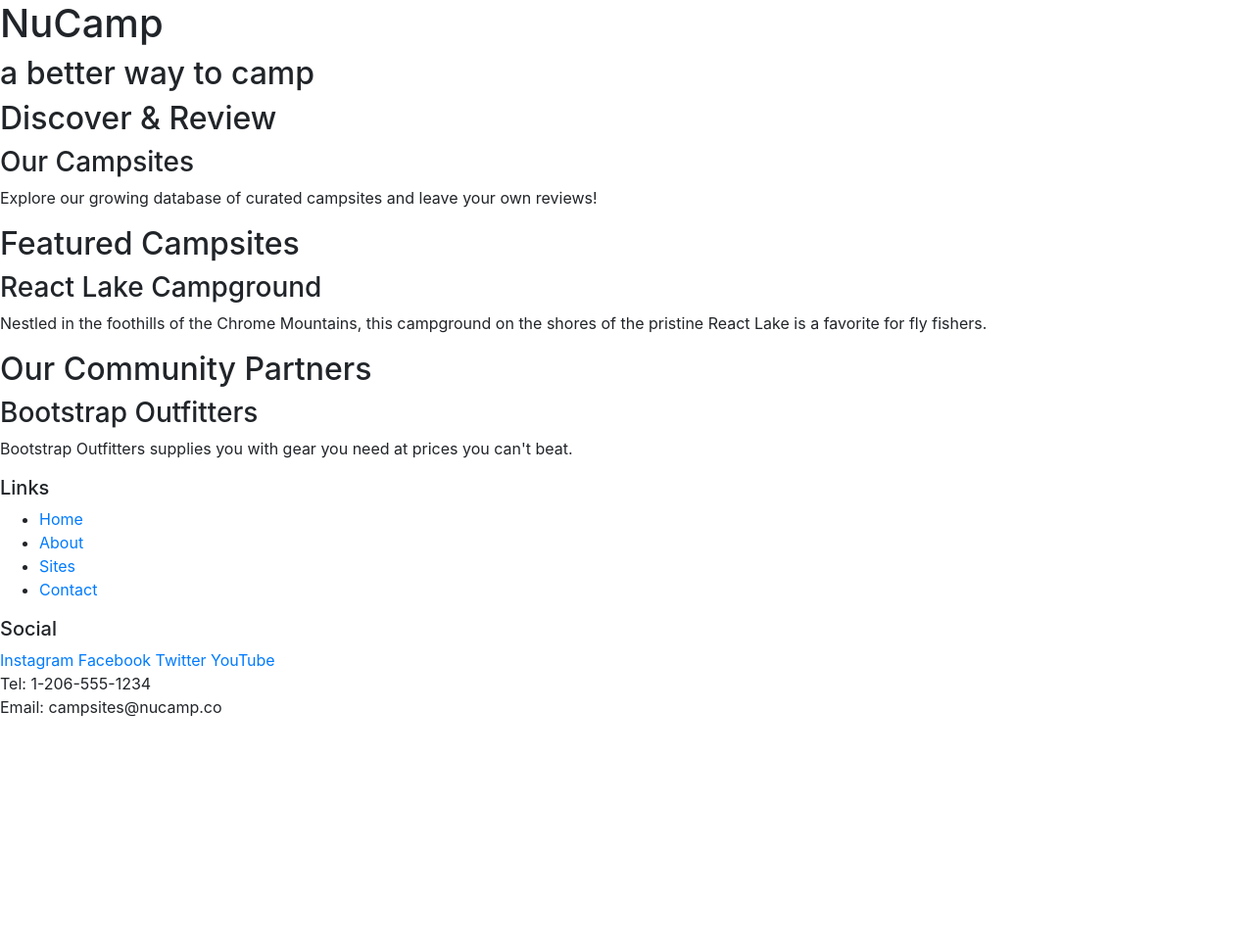
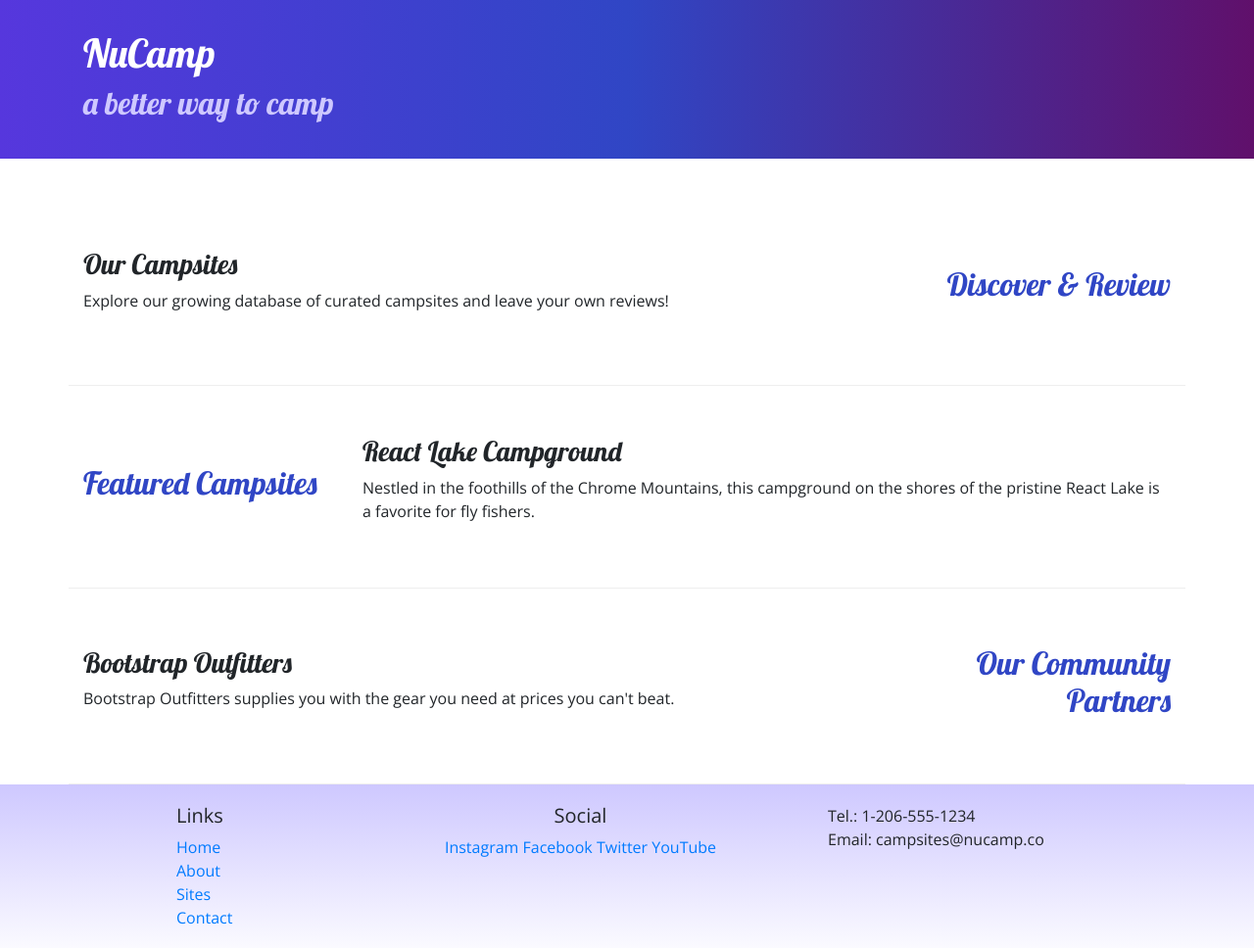
Before and after one commit to Oinkeh/Week-1-Bootstrap-Assignment, a website: page index.html in a window 1280 px wide. Shown: the whole page at 98% size. Before the commit the page ends 800 px from the top, so only its background shows below. Drawn offline with nearby package versions, Linux system fonts and the light colour scheme.

Commit message:
Version Final

```diff
--- /dev/null
+++ b/css/styles.css
@@ -0,0 +1,32 @@
+body {
+    font-family: "Open Sans", sans-serif;
+}
+
+h1, h2, h3 {
+    font-family: "Lobster", cursive;
+}
+
+h2 {
+    color: #3046C5;
+}
+
+header h2 {
+    color: #CEC8FF;
+}
+
+footer {
+    background-image: linear-gradient(#CEC8FF, white);
+    padding: 20px 0;
+}
+
+.jumbotron {
+    padding: 30px;
+    background-image: linear-gradient(to right, #5637DD, #3046C5, #60106B);
+    color: white;
+}
+
+.row-content {
+    padding: 50px 0;
+    border-bottom: 1px ridge;
+    min-height: 200px;
+}
--- a/index.html
+++ b/index.html
@@ -3,60 +3,84 @@
 
 <head>
     <meta charset="utf-8" />
-
+    <meta name="viewport" content="width=device-width, initial-scale=1" />
     <!-- Bootstrap CSS -->
     <link rel="stylesheet" href="node_modules/bootstrap/dist/css/bootstrap.min.css" />
-
+    <!-- Additional CSS must be placed after Bootstrap CSS -->
+    <link rel="stylesheet" href="https://fonts.googleapis.com/css?family=Lobster|Open+Sans" />
+    <link rel="stylesheet" href="css/styles.css" />
     <title>NuCamp: A Better Way To Camp</title>
 </head>
 
 <body>
 
-    <header>
-        <div>
+    <header class="jumbotron jumbotron-fluid">
+        <div class="container">
+            <div class="row">
+                <div class="col">
                     <h1>NuCamp</h1>
                     <h2>a better way to camp</h2>
                 </div>
+            </div>
+        </div>
     </header>
 
-    <div>
-        <h2>Discover & Review</h2>
+    <div class="container">
+        <div class="row row-content align-items-center">
+            <div class="col-sm-4 order-sm-last col-md-3">
+                <h2 class="text-sm-right">Discover & Review</h2>
+            </div>
+            <div class="col">
                 <h3>Our Campsites</h3>
                 <p>Explore our growing database of curated campsites and leave your own reviews!</p>
             </div>
+        </div>
 
-    <div>
+        <div class="row row-content align-items-center">
+            <div class="col-sm-4 col-md-3">
                 <h2>Featured Campsites</h2>
+            </div>
+            <div class="col">
                 <h3>React Lake Campground</h3>
         		<p>Nestled in the foothills of the Chrome Mountains, this campground on the shores of the pristine React Lake is a favorite for fly fishers.</p>
    			</div>
+        </div>
 
-    <div>
-        <h2>Our Community Partners</h2>
+        <div class="row row-content align-items-center">
+            <div class="col-sm-4 order-sm-last col-md-3">
+                <h2 class="text-sm-right">Our Community Partners</h2>
+            </div>
+            <div class="col">
                 <h3>Bootstrap Outfitters</h3>
-        <p>Bootstrap Outfitters supplies you with gear you need at prices you can't beat.</p>
+        		<p>Bootstrap Outfitters supplies you with the gear you need at prices you can't beat.</p>
+            </div>
+        </div>
     </div>
 
     <footer>
-        <div>
+        <div class="container">
+            <div class="row">
+                <div class="col-4 col-sm-2 offset-1">
                     <h5>Links</h5>
-            <ul>
+                    <ul class="list-unstyled">
                         <li><a href="#">Home</a></li>
                         <li><a href="#">About</a></li>
                         <li><a href="#">Sites</a></li>
                         <li><a href="#">Contact</a></li>
                     </ul>
                 </div>
-        <div>
+                <div class="col-6 col-sm-5 text-center">
                 	<h5>Social</h5>
                     <a href="http://instagram.com/">Instagram</a>
                     <a href="http://facebook.com/">Facebook</a>
                     <a href="http://twitter.com/">Twitter</a>
                     <a href="http://youtube.com/">YouTube</a>
                 </div>
-        <div>
-            Tel: 1-206-555-1234<br />
+                <div class="col-sm-4">
+                    Tel.: 1-206-555-1234<br />
                     Email: campsites@nucamp.co
+                </div>
+           </div>
         </div>
     </footer>
     <!-- jQuery must come first, then Popper.js, then the Bootstrap JavaScript plugins.-->
```
Also changed, not shown: aboutus.html (+3 -2 lines). Lines whose indentation alone changed are shown as unchanged.
